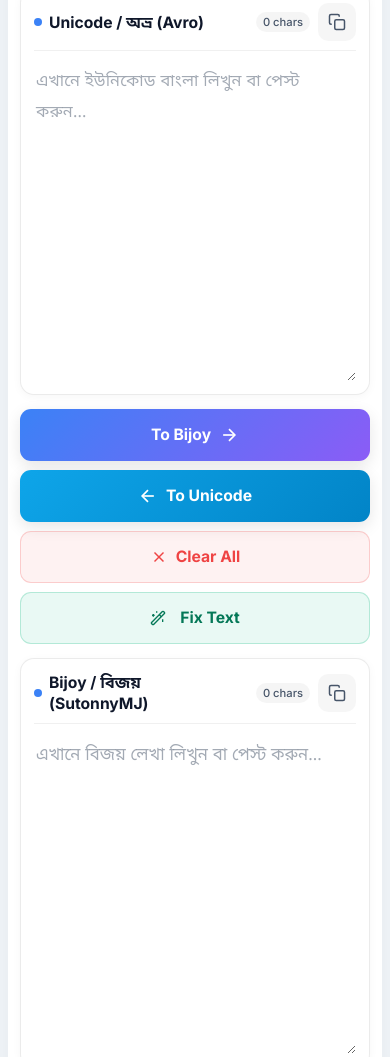
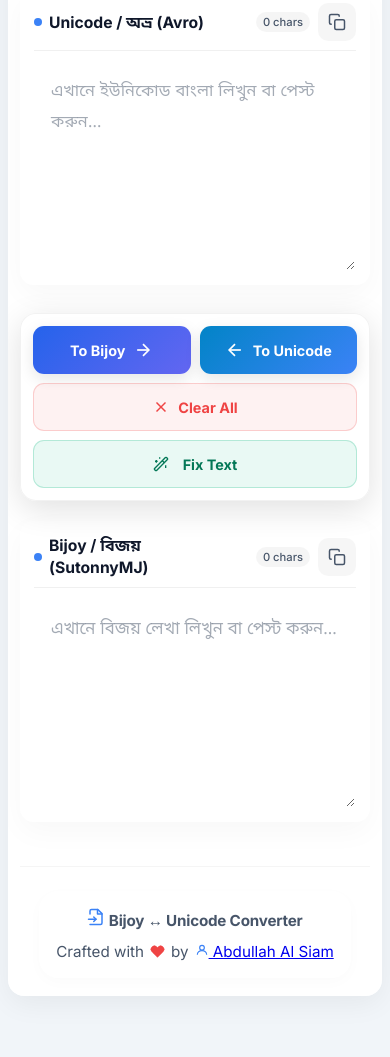
Before and after one commit to abdullahalsiam-bd/Unicode-to-Bijoy-Converter, a plain HTML site: page index.html in a window 390 px wide. Shown: the part 163-1220 px from the top of the page. After the commit the page ends 1167 px from the top, so only its background shows below. Drawn offline with Linux system fonts and the light colour scheme.

Commit message:
Add files via upload

```diff
--- a/index.html
+++ b/index.html
@@ -6,7 +6,7 @@
     <meta name="viewport" content="width=device-width, initial-scale=1.0">
     <title>Bijoy & Unicode Converter | 100% Accurate Bangla Converter</title>
     <meta name="description"
-        content="A beautiful, ultra-fast and 100% accurate Bijoy to Unicode and Unicode to Bijoy Bangla text converter with SutonnyMJ support and mixed text intelligence.">
+        content="A fast and accurate Bijoy to Unicode and Unicode to Bijoy Bangla text converter with SutonnyMJ support.">
     <link
         href="https://fonts.googleapis.com/css2?family=Inter:wght@400;500;600;700&family=Noto+Sans+Bengali:wght@400;500;600;700&display=swap"
         rel="stylesheet">
@@ -32,7 +32,6 @@
         </header>
 
         <main class="converter-layout" id="converterApp">
-            <!-- Unicode Section -->
             <div class="panel" id="unicodePanel">
                 <div class="panel-header">
                     <h2>Unicode / অভ্র (Avro)</h2>
@@ -53,7 +52,6 @@
                     placeholder="এখানে ইউনিকোড বাংলা লিখুন বা পেস্ট করুন..."></textarea>
             </div>
 
-            <!-- Conversion Controls -->
             <div class="conversion-controls">
                 <div class="primary-controls">
                     <button type="button" class="btn btn-primary convert-btn action-btn action-btn-primary"
@@ -105,7 +103,6 @@
                 </div>
             </div>
 
-            <!-- Bijoy Section -->
             <div class="panel" id="bijoyPanel">
                 <div class="panel-header">
                     <h2>Bijoy / বিজয় (SutonnyMJ)</h2>
@@ -151,10 +148,8 @@
 
     </div>
 
-    <!-- Production Bangla Engine -->
     <script src="js/engine.js?v=20260927"></script>
 
-    <!-- Custom Application Logic -->
     <script>
         let lastEditedSide = 'unicode';
 
--- a/style.css
+++ b/style.css
@@ -400,17 +400,7 @@
     letter-spacing: 0.4px;
 }
 
-.app-footer {
-    display: flex;
-    align-items: center;
-    justify-content: center;
-    gap: 6px;
-    margin-top: 28px;
-    color: var(--text-secondary);
-    font-size: .9rem;
-    line-height: 1.6;
-    text-align: center;
-}
+
 
 .toast-container {
     position: fixed;
@@ -489,7 +479,7 @@
     }
 }
 
-/* Stack conversion controls between panels */
+/* Stack controls */
 @media (max-width: 900px) {
     .converter-layout {
         grid-template-columns: 1fr;
@@ -633,11 +623,7 @@
         border-radius: 11px;
     }
 
-    .app-footer {
-        margin-top: 20px;
-        padding: 0 8px;
-        font-size: .78rem;
-    }
+
 
     .toast-container {
         top: auto;
@@ -709,75 +695,22 @@
     letter-spacing: normal;
 }
 
-/* ── Beautiful Footer ── */
-.app-footer {
-    margin-top: 32px;
-    padding-top: 20px;
-    border-top: 1px solid rgba(0, 0, 0, 0.07);
-}
+/* Footer */
 
-.footer-inner {
-    display: flex;
-    align-items: center;
-    justify-content: center;
-    flex-wrap: wrap;
-    gap: 14px;
-    color: var(--text-secondary);
-    font-size: .875rem;
-}
 
-.footer-brand {
-    display: flex;
-    align-items: center;
-    gap: 7px;
-    font-weight: 650;
-    color: var(--text-primary);
-    letter-spacing: -.01em;
-}
 
-.footer-name {
-    background: linear-gradient(135deg, var(--accent-1), var(--accent-2));
-    -webkit-background-clip: text;
-    background-clip: text;
-    -webkit-text-fill-color: transparent;
-    font-weight: 700;
-}
 
-.footer-divider {
-    width: 1px;
-    height: 16px;
-    background: rgba(0, 0, 0, 0.15);
-    border-radius: 2px;
-}
 
-.footer-credit {
-    display: flex;
-    align-items: center;
-    gap: 5px;
-    color: var(--text-secondary);
-}
 
-.footer-author {
-    display: inline-flex;
-    align-items: center;
-    gap: 5px;
-    padding: 3px 10px 3px 7px;
-    background: linear-gradient(135deg, rgba(59,130,246,.08), rgba(139,92,246,.08));
-    border: 1px solid rgba(139, 92, 246, .18);
-    border-radius: 999px;
-    color: var(--accent-2);
-    font-weight: 700;
-    font-size: .85rem;
-    text-decoration: none;
-    transition: background .2s, border-color .2s, transform .18s;
-    letter-spacing: -.01em;
-}
 
-.footer-author:hover {
-    background: linear-gradient(135deg, rgba(59,130,246,.14), rgba(139,92,246,.14));
-    border-color: rgba(139, 92, 246, .35);
-    transform: translateY(-1px);
-}
+
+
+
+
+
+
+
+
 
 .footer-author svg {
     color: var(--accent-1);
@@ -785,13 +718,13 @@
 }
 
 @media (max-width: 640px) {
-    .app-footer { margin-top: 22px; padding-top: 16px; }
-    .footer-inner { gap: 10px; font-size: .82rem; }
-    .footer-divider { display: none; }
-    .footer-brand { font-size: .82rem; }
+
+
+
+
 }
 
-/* ── Font Smoothing & Rendering ── */
+/* Font Rendering */
 body,
 .custom-textarea,
 .font-unicode,
@@ -820,3 +753,190 @@
 .custom-textarea::-webkit-grammar-error {
     text-decoration: none;
 }
+.app-footer {
+    display: flex;
+    align-items: center;
+    justify-content: center;
+    margin-top: 36px;
+    padding-top: 24px;
+    border-top: 1px solid rgba(0, 0, 0, 0.04);
+}
+
+.footer-inner {
+    display: flex;
+    align-items: center;
+    justify-content: center;
+    gap: 16px;
+    flex-wrap: wrap;
+    background: rgba(255, 255, 255, 0.5);
+    padding: 10px 24px;
+    border-radius: 100px;
+    border: 1px solid rgba(255, 255, 255, 0.8);
+    box-shadow: 0 4px 15px rgba(0, 0, 0, 0.02), inset 0 2px 5px rgba(255, 255, 255, 0.5);
+    backdrop-filter: blur(10px);
+    -webkit-backdrop-filter: blur(10px);
+}
+
+.footer-brand {
+    font-weight: 700;
+    font-size: 0.95rem;
+    color: var(--text-secondary);
+    letter-spacing: -0.2px;
+}
+
+.footer-divider {
+    width: 4px;
+    height: 4px;
+    border-radius: 50%;
+    background: rgba(0, 0, 0, 0.15);
+}
+
+.footer-credit {
+    display: flex;
+    align-items: center;
+    gap: 6px;
+    font-size: 0.95rem;
+    color: var(--text-secondary);
+}
+
+.heart-icon {
+    color: #f43f5e;
+    filter: drop-shadow(0 2px 4px rgba(244, 63, 94, 0.3));
+    animation: heartbeat 2s infinite ease-in-out;
+}
+
+@keyframes heartbeat {
+    0%, 100% { transform: scale(1); }
+    15% { transform: scale(1.15); }
+    30% { transform: scale(1); }
+    45% { transform: scale(1.15); }
+    60% { transform: scale(1); }
+}
+
+.footer-author-badge {
+    position: relative;
+    display: inline-flex;
+    align-items: center;
+    text-decoration: none;
+    padding: 4px 12px;
+    border-radius: 100px;
+    margin-left: 4px;
+    background: linear-gradient(135deg, rgba(59, 130, 246, 0.1), rgba(139, 92, 246, 0.1));
+    border: 1px solid rgba(59, 130, 246, 0.2);
+    transition: all 0.3s cubic-bezier(0.4, 0, 0.2, 1);
+    overflow: hidden;
+}
+
+.badge-glow {
+    position: absolute;
+    inset: 0;
+    background: linear-gradient(135deg, var(--accent-1), var(--accent-2));
+    opacity: 0;
+    transition: opacity 0.3s ease;
+    z-index: 0;
+}
+
+.badge-content {
+    position: relative;
+    z-index: 1;
+    display: flex;
+    align-items: center;
+    gap: 6px;
+    color: var(--accent-1);
+    font-weight: 700;
+    transition: color 0.3s ease;
+}
+
+.footer-author-badge:hover {
+    transform: translateY(-2px);
+    border-color: transparent;
+    box-shadow: 0 8px 20px rgba(59, 130, 246, 0.25);
+}
+
+.footer-author-badge:hover .badge-glow {
+    opacity: 1;
+}
+
+.footer-author-badge:hover .badge-content {
+    color: white;
+}
+
+/* Desktop UI refinements */
+.panel {
+    background: rgba(255, 255, 255, 0.85);
+    box-shadow: 0 10px 30px rgba(0, 0, 0, 0.03), inset 0 1px 0 rgba(255, 255, 255, 1);
+    border: 1px solid rgba(255, 255, 255, 0.5);
+}
+.panel:hover {
+    box-shadow: 0 20px 40px rgba(0, 0, 0, 0.06), inset 0 1px 0 rgba(255, 255, 255, 1);
+    border-color: rgba(255, 255, 255, 0.8);
+    transform: translateY(-3px);
+}
+.custom-textarea {
+    background: rgba(255,255,255,0.4);
+    border-radius: 12px;
+    padding: 16px;
+    border: 1px solid transparent;
+    transition: all 0.2s ease;
+}
+.custom-textarea:focus {
+    background: #fff;
+    border-color: rgba(59, 130, 246, 0.4);
+    box-shadow: 0 4px 20px rgba(59, 130, 246, 0.08);
+}
+.btn-primary {
+    background: linear-gradient(135deg, #2563eb, #6366f1);
+}
+.btn-secondary {
+    background: linear-gradient(135deg, #0284c7, #3b82f6);
+}
+
+/* Mobile layout adjustments */
+@media (max-width: 640px) {
+    .converter-layout {
+        display: flex;
+        flex-direction: column;
+    }
+    .panel {
+        order: 1;
+        margin-bottom: 8px;
+    }
+    #bijoyPanel {
+        order: 3;
+    }
+    .conversion-controls {
+        order: 2;
+        position: sticky;
+        top: 8px;
+        bottom: 8px;
+        z-index: 50;
+        background: rgba(255,255,255,0.95);
+        padding: 12px;
+        border-radius: 16px;
+        box-shadow: 0 8px 32px rgba(0,0,0,0.12);
+        border: 1px solid rgba(0,0,0,0.05);
+        margin: 8px 0;
+        backdrop-filter: blur(10px);
+    }
+    .primary-controls {
+        grid-template-columns: 1fr 1fr;
+    }
+    .action-btn {
+        min-height: 48px;
+        padding: 8px;
+        font-size: 0.9rem;
+    }
+    .custom-textarea {
+        height: 25vh;
+        min-height: 200px;
+    }
+    .footer-inner {
+        flex-direction: column;
+        border-radius: 20px;
+        gap: 12px;
+        padding: 16px;
+    }
+    .footer-divider {
+        display: none;
+    }
+}
```
Also changed, not shown: README.md.
